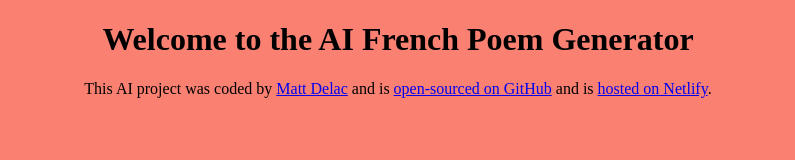
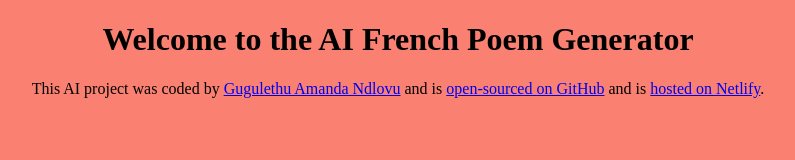
Before and after one commit to guguamanda/AI-recipe-generator-project, a plain HTML site: page index.html in a window 1280 px wide. Shown: the whole page, without its empty margins (242-1037 px from the left). Drawn offline with Linux system fonts and the light colour scheme; files that its build step writes are made by us from their sources; files whose address does not match are found by name.

Commit message:
update index.html

```diff
--- a/index.html
+++ b/index.html
@@ -11,13 +11,15 @@
 
     <footer>
       This AI project was coded by
-      <a href="https://github.com/guguamanda/" target="_blank">Matt Delac</a>
+      <a href="https://github.com/guguamanda/" target="_blank"
+        >Gugulethu Amanda Ndlovu</a
+      >
       and is
       <a href="https://github.com/guguamanda/AI-poem-project" target="_blank">
         open-sourced on GitHub</a
       >
       and is
-      <a href="https://ai-french-poem-generator.netlify.app/" target="_blank"
+      <a href="https://ai-poems-project01.netlify.app/" target="_blank"
         >hosted on Netlify</a
       >.
     </footer>
```
